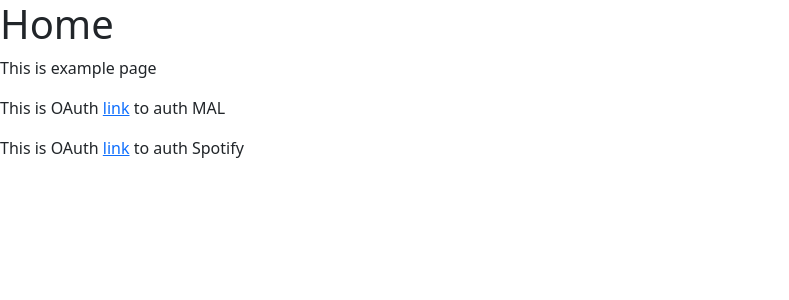
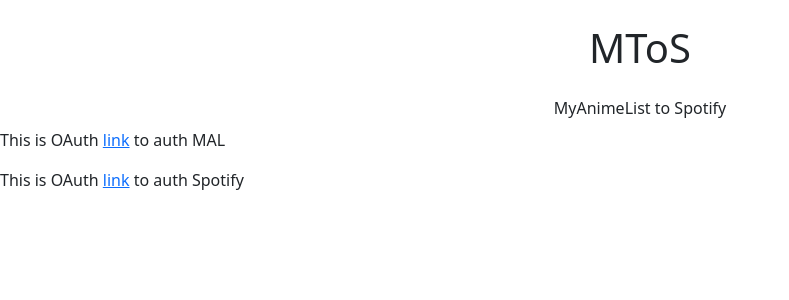
Before and after one commit to tekkitak/MAL_To_Spotify, a Flask app: page / in a window 1280 px wide. Shown: the top 300 px of the page, without its empty margins (0-789 px from the left). Run offline with Flask 3, Linux system fonts and the light colour scheme; some libraries are stand-ins or nearby versions.

Commit message:
some bacis frontend

```diff
--- a/static/index.js
+++ b/static/index.js
@@ -6,28 +6,28 @@
             var term = $.trim(params.term);
 
             if (term === '') {
-              return null;
+                return null;
             }
 
             return {
-              id: 'new:' + term,
-              text: term,
-              newTag: true // add additional parameters
+                id: 'new:' + term,
+                text: term,
+                newTag: true // add additional parameters
             }
-          }
+        }
     });
 
-    $('#show-mal-token').on('click', ()=>{
+    $('#show-mal-token').on('click', () => {
         $('#mal-token').toggle();
     })
 
-    $('#show-spotify-token').on('click', ()=>{
+    $('#show-spotify-token').on('click', () => {
         $('#spotify-token').toggle();
     })
 
 
     let dataTable = $('#openings_table').dataTable({
-        dom: 'lfrtipB',
+        dom: 'lfrtpB',
         ajax: {
             url: "/mal/animeOpList",
             dataSrc: (json) => {
@@ -56,7 +56,7 @@
                 title: "Song",
                 data: "op_title",
                 render: (data, type, row, meta) => {
-                    if(row.op_uri == null)
+                    if (row.op_uri == null)
                         return data;
                     return `<a href='https://open.spotify.com/track/${row.op_uri.split(':').slice(-1)}' target='_blank'>${data}</a>`
                 }
@@ -69,7 +69,7 @@
                 title: "Include",
                 data: null,
                 render: (data, type, row) => {
-                    if(row.op_uri == null)
+                    if (row.op_uri == null)
                         return `<input type='checkbox' name='${row.op_uri}' disabled='true'>`
                     return `<input type='checkbox' name='${row.op_uri}'>`
                 }
--- a/static/style.css
+++ b/static/style.css
@@ -11,7 +11,7 @@
 }
 
 .table-enclosure {
-    max-width: 1200px;
+    max-width: 100%;
 }
 #openings_table {
     width: 100%;
--- a/templates/index.j2
+++ b/templates/index.j2
@@ -24,16 +24,14 @@
 {% endblock %}
 
 {% block content %}
-    <h1>Home</h1>
-    <p>This is example page</p>
+    <h1 class="text-center m-4">MToS</h1>
+    <p class="text-center m-2">MyAnimeList to Spotify</p>
     {% if session.get('mal_oauth', 'Empty') == 'Empty' or not session['mal_oauth'].token_valid(): %}
     <p>This is OAuth <a href="{{MAL_OAuth_url}}">link</a> to auth MAL</p>
     {% else%}
     {% if session.get('spotify_access_token', 'Empty') != 'Empty': %}
-    <p>You are authorized to MyAnimeList!</p>
-    <br>
     <div class="table-enclosure">
-        <table id="openings_table" class="display compact">
+        <table id="openings_table" class="display compact table table-hover table-bordered border-light-subtle"></table>
             <thead>
             </thead>
             <tbody>
@@ -42,6 +40,7 @@
     </div>
     <br>
     {% endif %}
+    <p>You are authorized to MyAnimeList!</p>
     <button id="show-mal-token" class="btn btn-primary">Show MAL</button>
     <div id="mal-token" class="code-display" style="display:none">
         <code>Bearer token: {{session['mal_oauth'].get_Bearer()}}</code>
```
